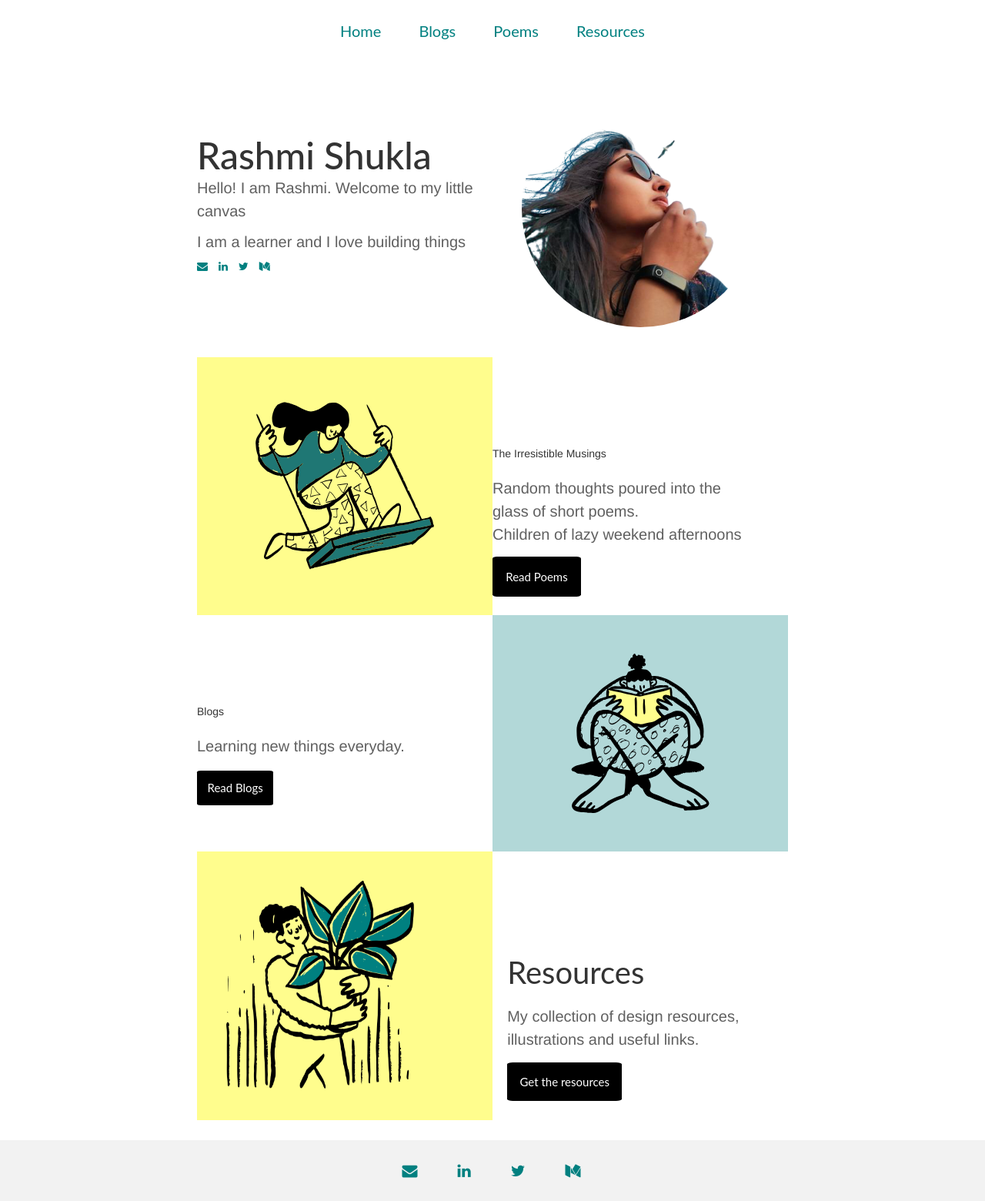
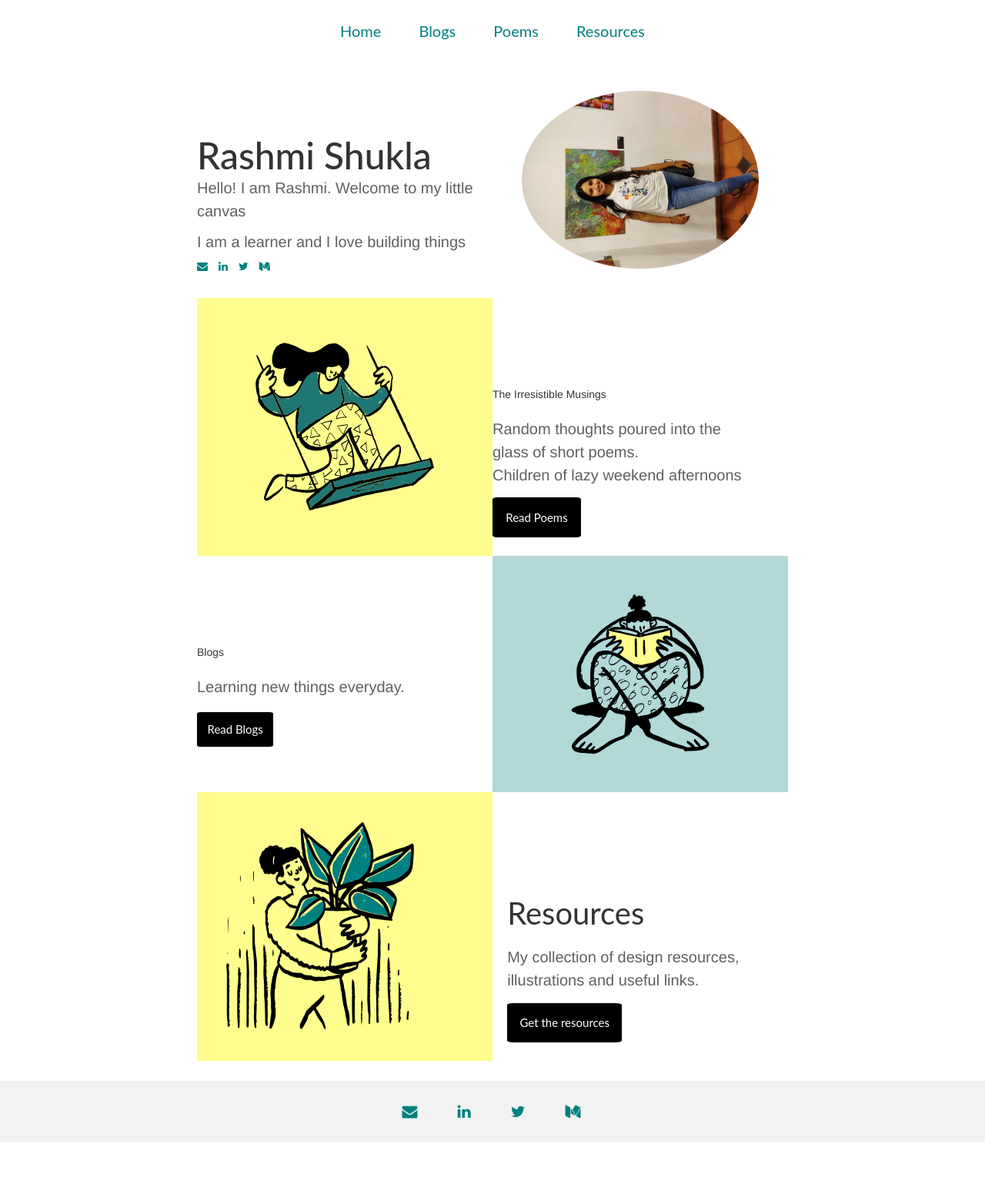
Before and after one commit to Rashmihere/Rashmihere.github.io, a Jekyll site: the page index.html, which Jekyll copies as it is, in a window 1280 px wide. Shown: the whole page at 77% size. Built offline with Jekyll 4.4.1, drawn with Linux system fonts in a browser that asks for light colours; some web fonts are replaced; after the commit the page ends 1483 px from its top, so only the background shows below that.

Commit message:
Revert "Image"
This reverts commit 11d1df7b3d11ccba4d139360b28d0ae24ca384a2.

```diff
--- a/index.html
+++ b/index.html
@@ -91,7 +91,7 @@
 
 
          <div class = "img-section" style = "background-color: white" style ="float:right">
-            <img class = "image" style = "border-radius: 50%" src ="Poem-imgs/Me.png"  > </img>
+            <img class = "image" style = "border-radius: 50%" src ="assets/images/download.png"  > </img>
      </div>
 </div>
 
```
